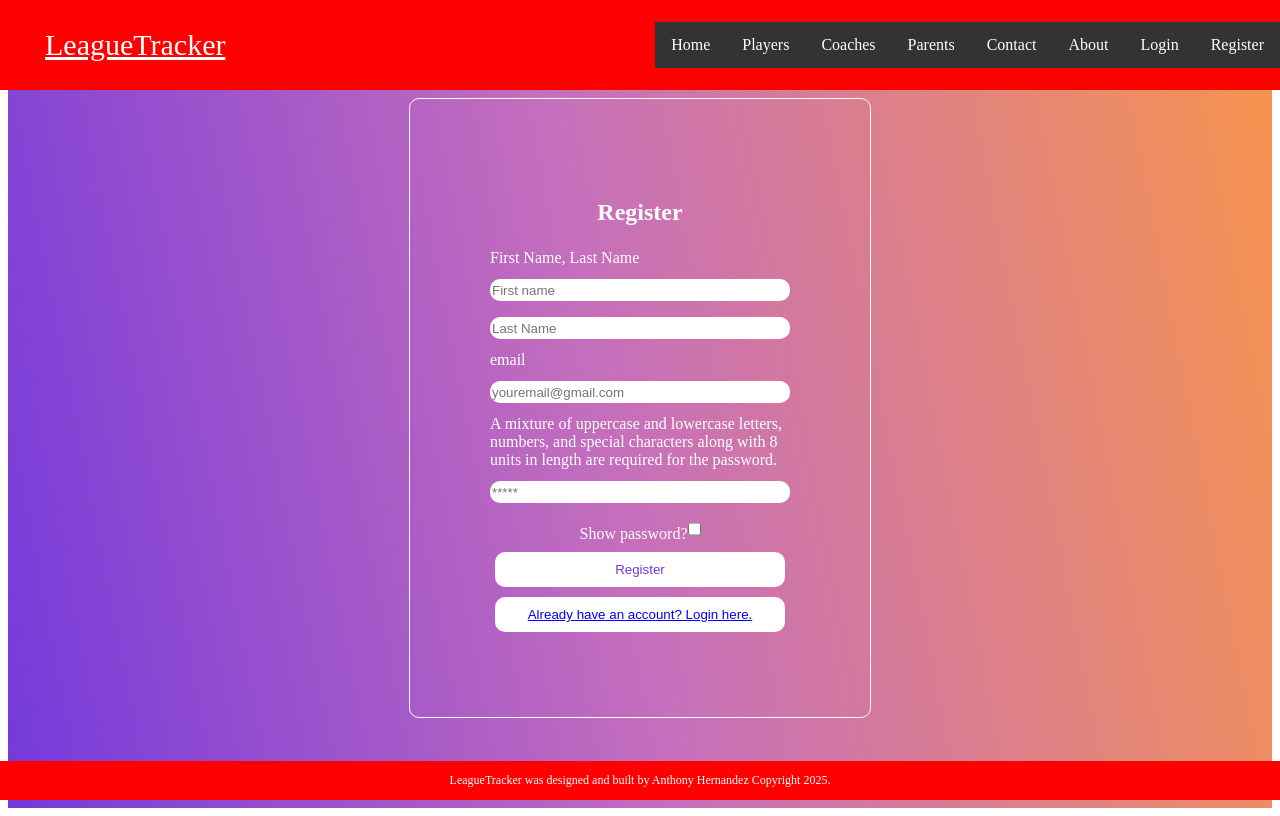
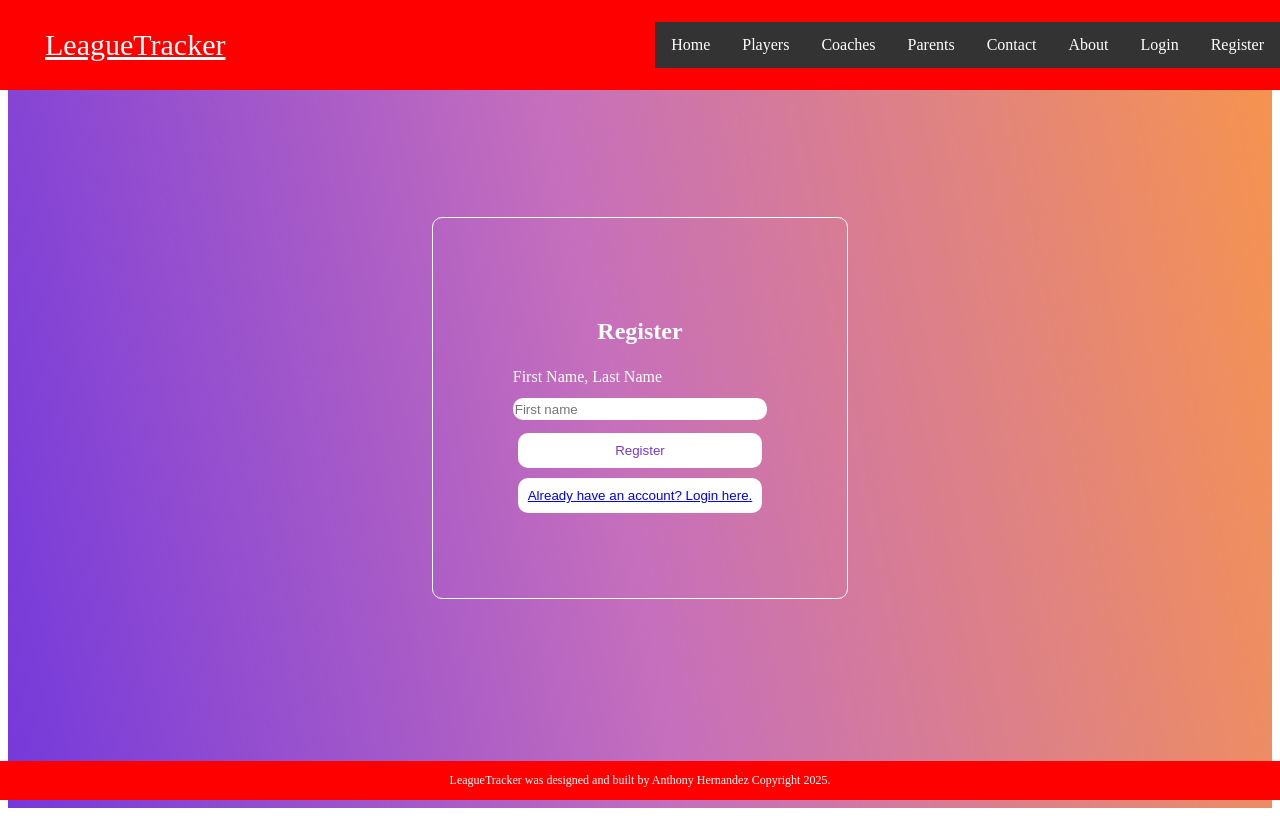
Before and after one commit to tonyh2323/leaguetracker, a React (Vite) app: page /Register in a window 1280 px wide. Built offline with nearby package versions, Linux system fonts and the light colour scheme; the HTML template or start-up script is replaced by a standard one.

Commit message:
pausing to learn a liitle more about APIs

```diff
--- a/Register.jsx
+++ b/Register.jsx
@@ -10,11 +10,7 @@ import HashPassword from './src/Components/ChildComponents/HashPassword';
 
 function Register(){
     const [values, setValues] = useState({
-        email: '',
-        pass: '',
-        first: '',
-        last: ''
-
+        first: ''
     })
 
     const [isShown, setIsSHown] = useState(false);
@@ -37,21 +33,11 @@ function Register(){
         })
         .catch((err)=>console.log("error",err))
         navigate('/')
-           HashPassword(values.pass)
 
 
 
-    const form = document.querySelector("form");
-    form.addEventListener('submit', (event) => {
-        const password = event.target.password.value;
-        if (!PasswordValidation(password)) {
-            alert('Password requires uppercase and lowercase letters, a number ,and a special character.  Password must be at least 8 units in length.');
-           event.preventDefault();
-        }
 
 
-
-    });
 }
     return (
         <div className='auth-form-container'>
@@ -60,29 +46,9 @@ function Register(){
 
             <label htmlFor='first'>First Name, Last Name</label>
                 <div className="side-by-side">
-
-
                     <input type="text" name='first' required onChange={(e) => setValues({...values, first: e.target.value})} placeholder='First name' id='first'/>
-
-                    <input type="text" required  onChange={(e) => setValues({...values, last: e.target.value})} name='last' id='last' placeholder='Last Name'/>
                 </div>
-
-                <label htmlFor='email'>email</label>
-                <input required onChange={(e) => setValues({...values, email: e.target.value})} type="email" placeholder="youremail@gmail.com" id="email"name="email"/>
-                <label htmlFor='password'>A mixture of uppercase and lowercase letters, numbers, and special characters along with 8 units in length are required for the password.</label>
-
-                <input required  onChange={(e) => setValues({...values, pass: e.target.value})} type={isShown ? "text" : "password"} placeholder="*****" id="password"name="password"/>
-
-                <div className="checkbox-container">
-                    <label htmlFor="checkbox">Show password?</label>
-                    <input
-                        id="checkbox"
-                        type="checkbox"
-                        checked={isShown}
-                        onChange={togglePassword}
-                    />
-                </div>
-                <button type="Submit" onClick={() => PasswordValidation(...values.pass)}>Register</button>
+                <button type="Submit" >Register</button>
 
 
 
--- a/server.js
+++ b/server.js
@@ -22,8 +22,8 @@ const db = mysql.createConnection({
 app.post("http://localhost:3306/add_user", (req, res) => {
   console.log('attempting to add a user');
   const sql =
-    "INSERT INTO user (`first`,`email`) VALUES (?, ?)";
-  const values = [req.body.first, req.body.email];
+    "INSERT INTO user (`first`) VALUES (?, ?)";
+  const values = [req.body.first];
   db.query(sql, values, (err, result) => {
     if (err)
       return res.json({ message: "Something unexpected has occured" + err });
```
